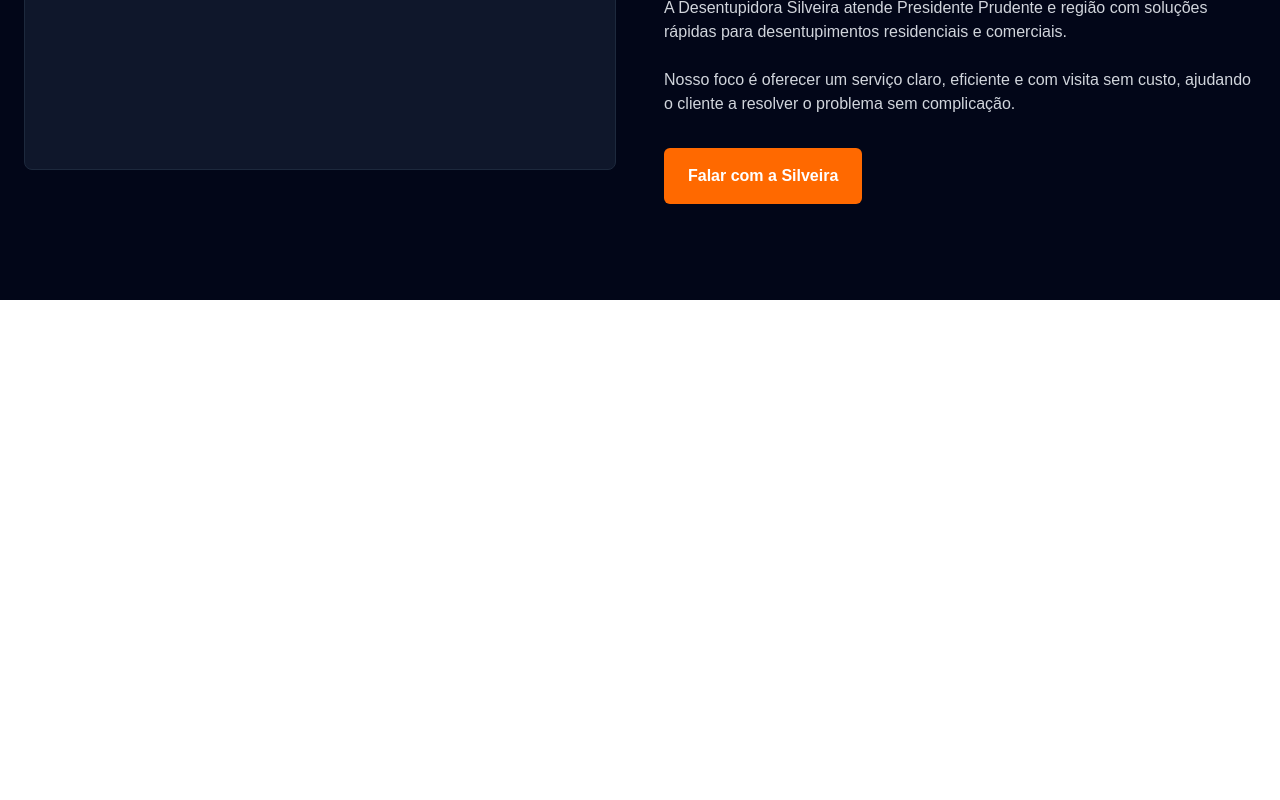
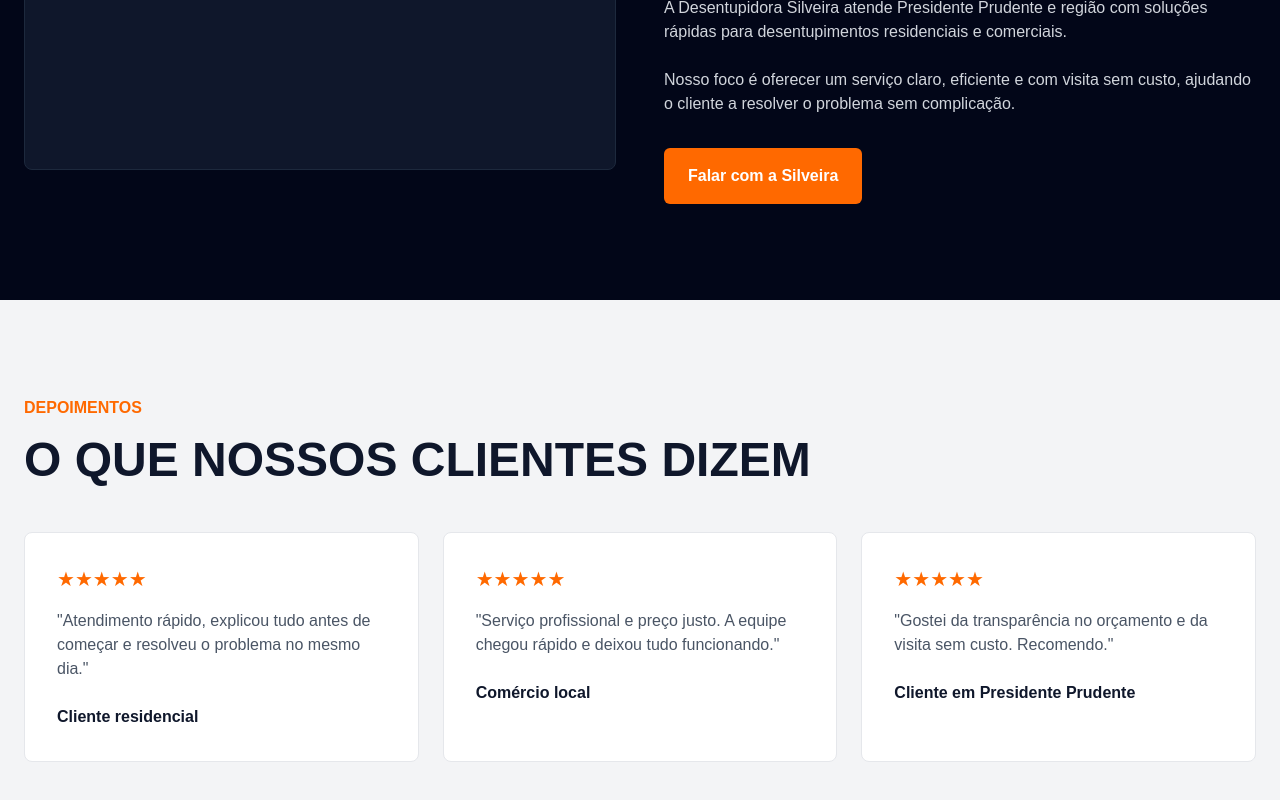
Before and after one commit to Loneking66/desentupidora-silveira-site, a Next.js app: page / in a window 1280 px wide. Shown: the part 1602-2402 px from the top of the page. Before the commit the page ends 1902 px from the top, so only its background shows below. Built offline with nearby package versions, Linux system fonts and the light colour scheme.

Commit message:
Create testimonials section

```diff
--- /dev/null
+++ b/app/components/Testimonials.tsx
@@ -0,0 +1,49 @@
+const testimonials = [
+  {
+    name: "Cliente residencial",
+    text: "Atendimento rápido, explicou tudo antes de começar e resolveu o problema no mesmo dia.",
+  },
+  {
+    name: "Comércio local",
+    text: "Serviço profissional e preço justo. A equipe chegou rápido e deixou tudo funcionando.",
+  },
+  {
+    name: "Cliente em Presidente Prudente",
+    text: "Gostei da transparência no orçamento e da visita sem custo. Recomendo.",
+  },
+]
+
+export default function Testimonials() {
+  return (
+    <section className="bg-gray-100 py-24">
+      <div className="max-w-7xl mx-auto px-6">
+        <p className="text-orange-500 font-semibold mb-4">
+          DEPOIMENTOS
+        </p>
+
+        <h2 className="text-4xl md:text-5xl font-black text-slate-900 mb-12">
+          O QUE NOSSOS CLIENTES DIZEM
+        </h2>
+
+        <div className="grid md:grid-cols-3 gap-6">
+          {testimonials.map((testimonial) => (
+            <div
+              key={testimonial.name}
+              className="bg-white p-8 border border-gray-200 rounded-lg"
+            >
+              <p className="text-orange-500 text-xl mb-4">★★★★★</p>
+
+              <p className="text-gray-600 mb-6">
+                "{testimonial.text}"
+              </p>
+
+              <h3 className="text-slate-900 font-bold">
+                {testimonial.name}
+              </h3>
+            </div>
+          ))}
+        </div>
+      </div>
+    </section>
+  )
+}
--- a/app/page.tsx
+++ b/app/page.tsx
@@ -2,6 +2,7 @@
 import Hero from './components/Hero'
 import Services from './components/Services'
 import About from './components/About'
+import Testimonials from './components/Testimonials'
 
 
 
@@ -13,6 +14,7 @@
       <Hero />
       <Services />
       <About />
+      <Testimonials />
     </main>
   )
 }
```
